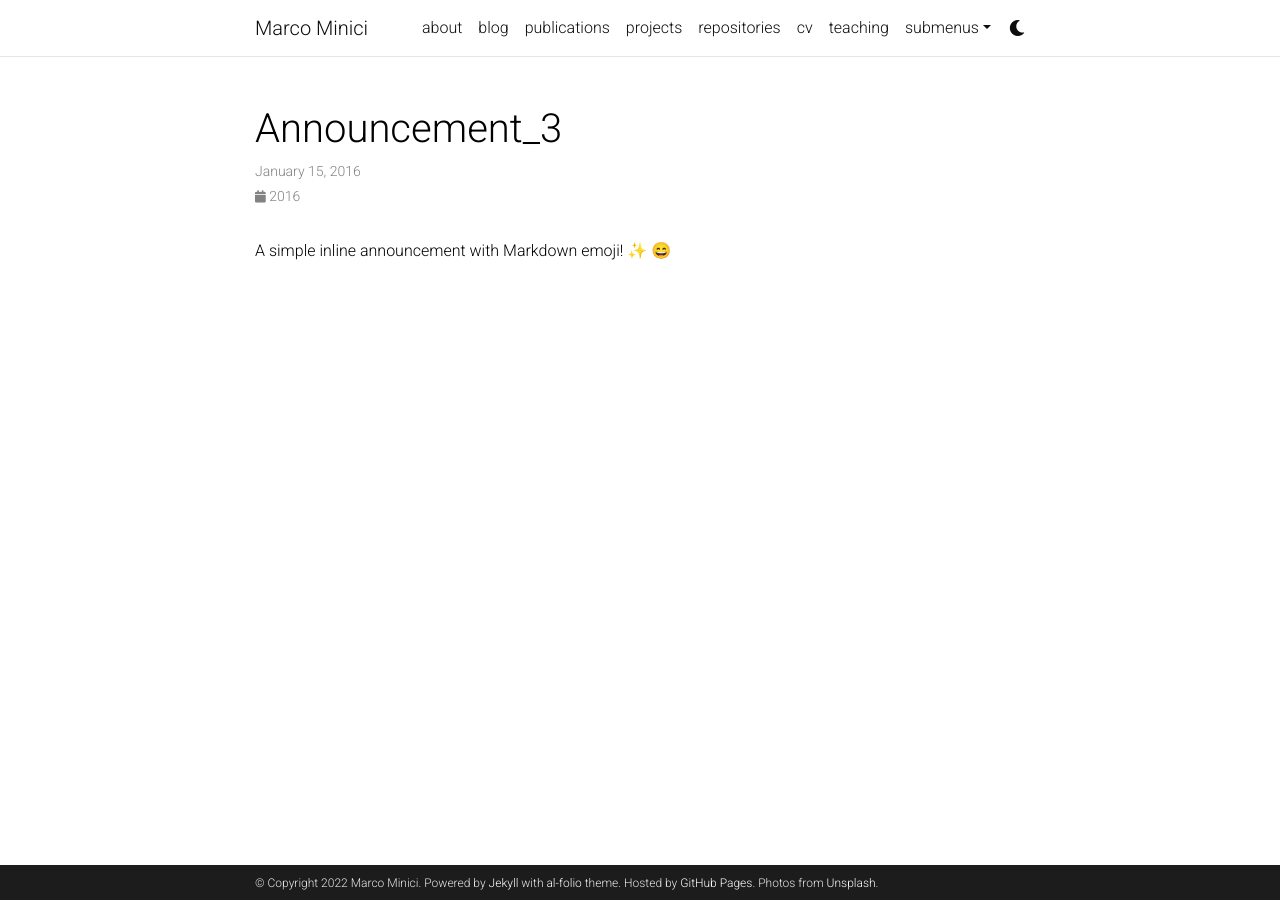
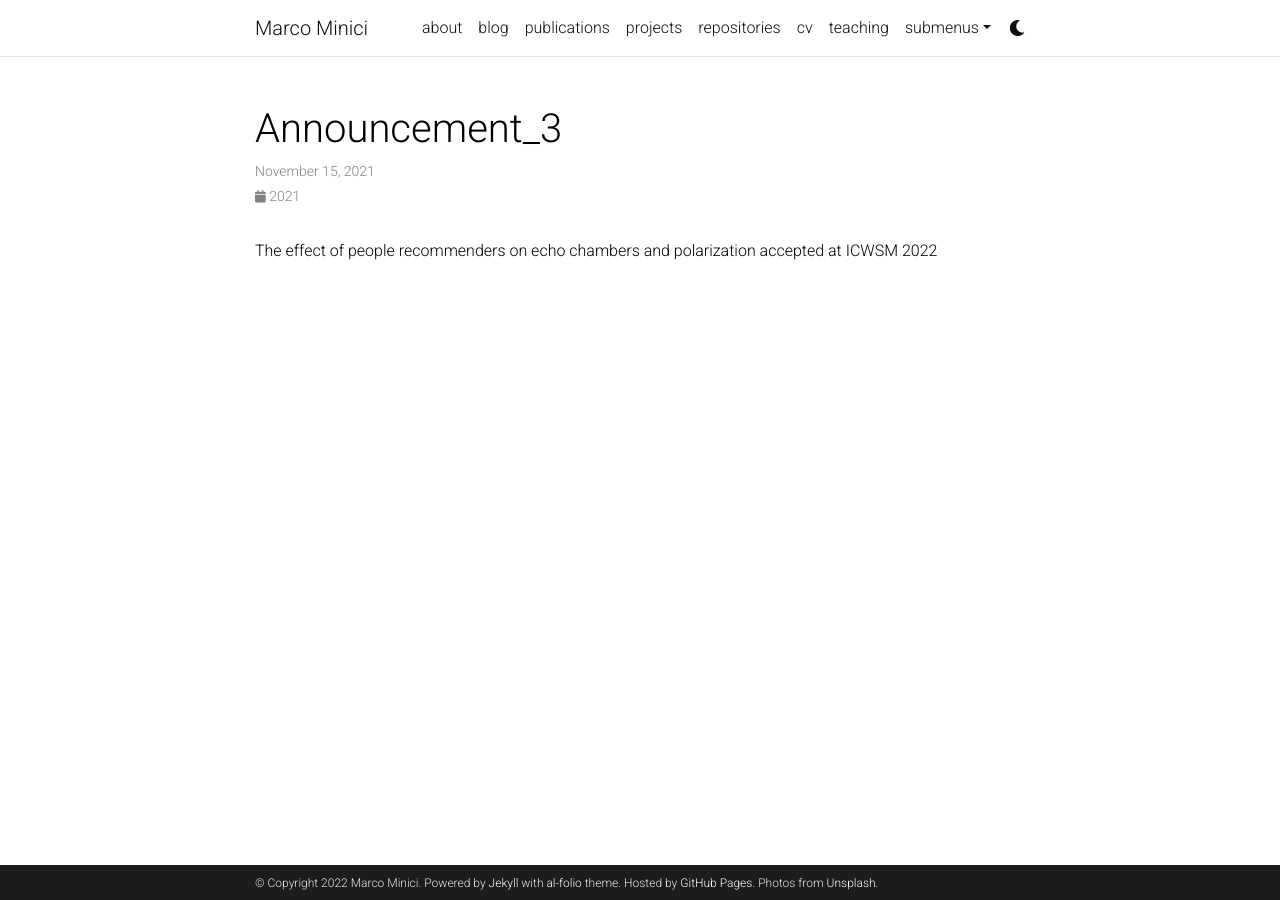
Before and after one commit to mminici/mminici.github.io, a Jekyll site: the page built from _news/announcement_3.md, in a window 1280 px wide. Built offline with Jekyll 4.4.1, drawn with Linux system fonts in a browser that asks for light colours; emoji names are drawn with the system emoji font; comment, search, counter and statistics services are not loaded; a style sheet for code colours, icons or effects is not loaded.

Commit message:
Update announcement_3.md

```diff
--- a/_news/announcement_3.md
+++ b/_news/announcement_3.md
@@ -1,7 +1,7 @@
 ---
 layout: post
-date: 2016-01-15 07:59:00-0400
+date: 2021-11-15
 inline: true
 ---
 
-A simple inline announcement with Markdown emoji! :sparkles: :smile:
+The effect of people recommenders on echo chambers and polarization accepted at ICWSM 2022
```
